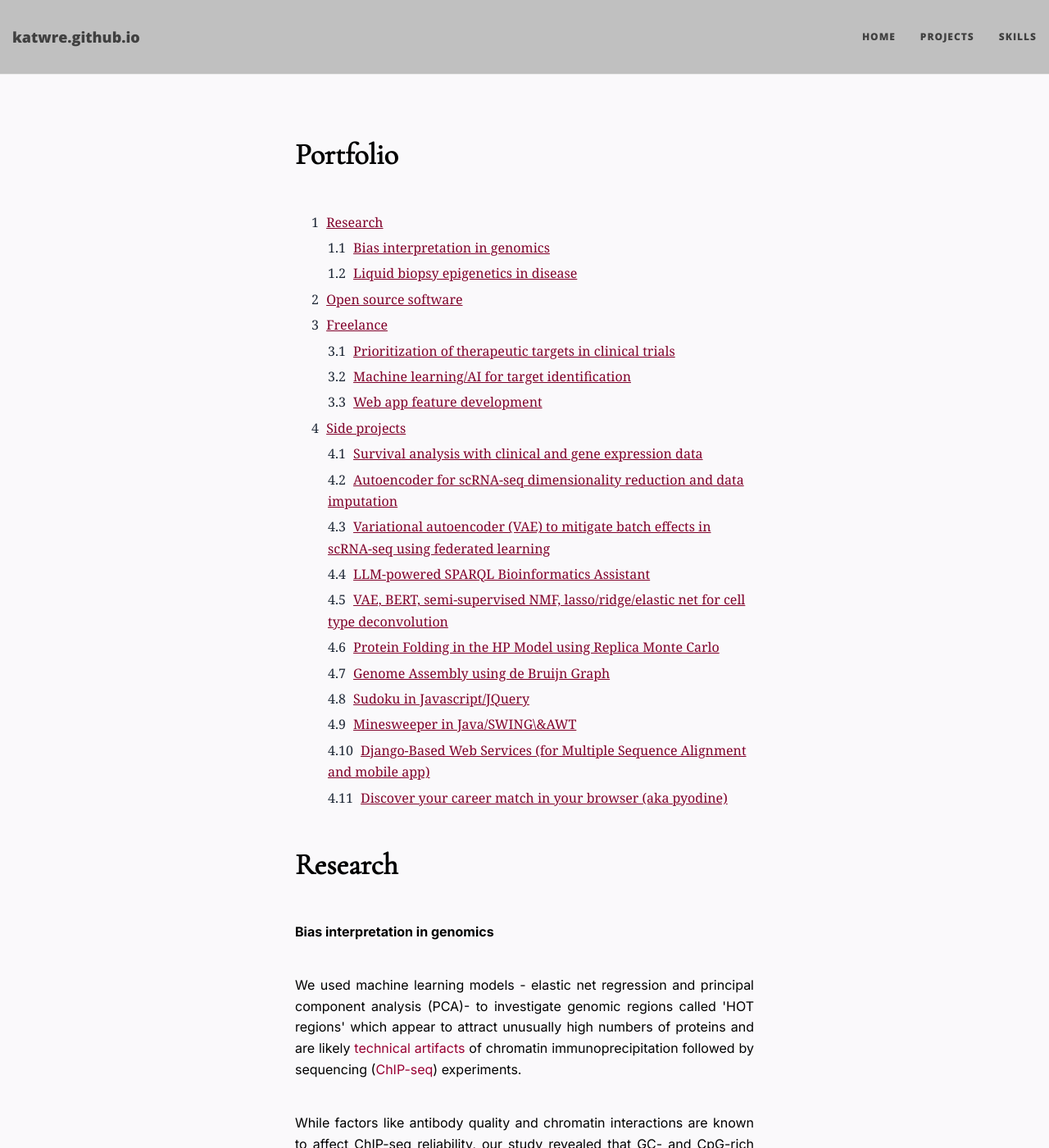
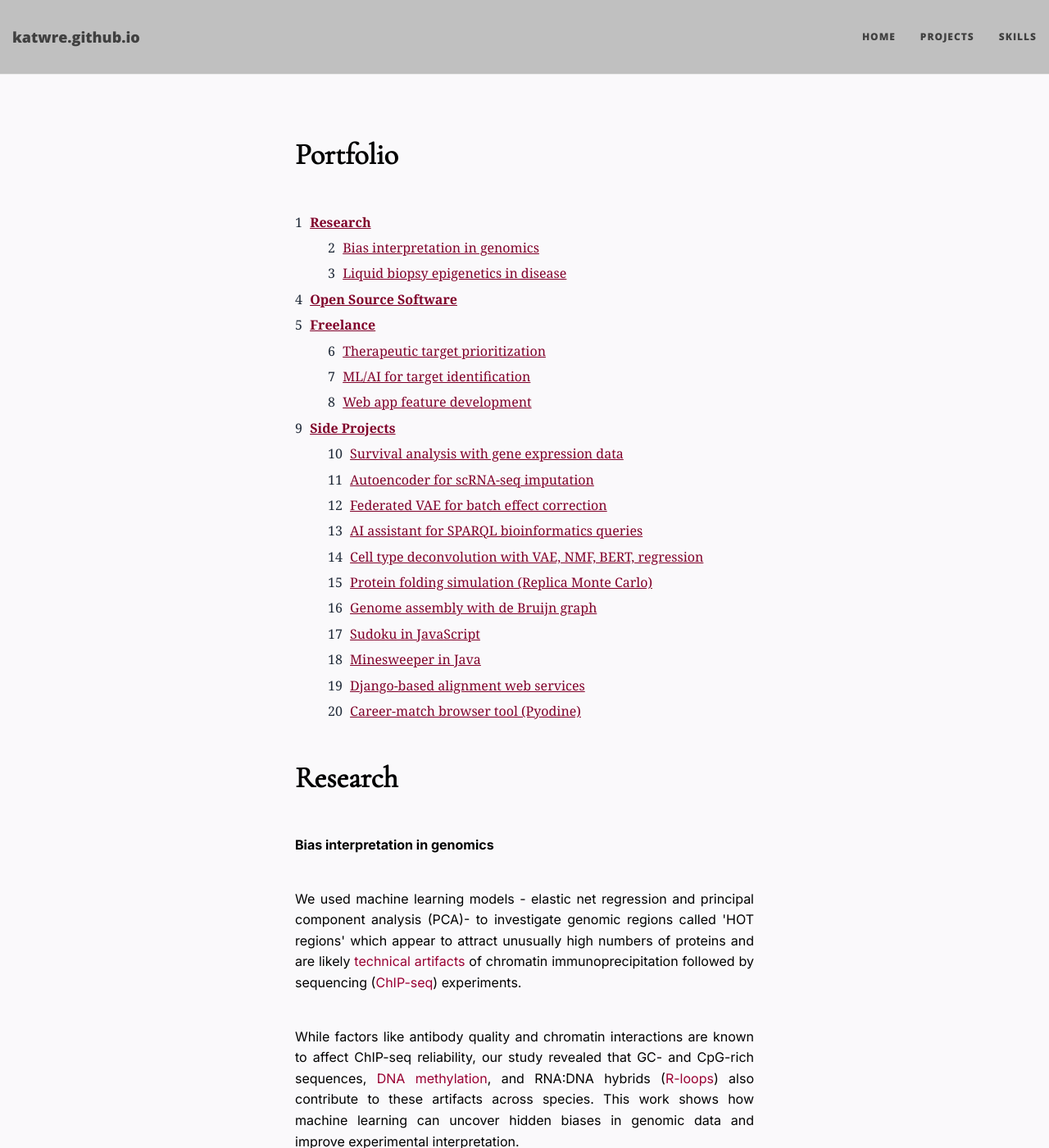
Before and after one commit to katwre/katwre.github.io, a Jekyll site: the page built from projects.md, in a window 1280 px wide and 1400 px high. Shown: the whole window at 82% size. Built offline with Jekyll 4.4.1, drawn with Linux system fonts in a browser that asks for light colours; nearby versions of some CDN libraries; a style sheet for code colours, icons or effects is not loaded.

Commit message:
Updated list fo contect in projects

```diff
--- a/projects.md
+++ b/projects.md
@@ -190,39 +190,44 @@ ol li a:hover {
 
 
 <div class="toc-wrapper">
-<ol class="toc-list">
-  <li>
-    <a href="#research">Research</a>
-    <ol>
-      <li><a href="#genomics">Bias interpretation in genomics</a></li>
-      <li><a href="#cfDNA">Liquid biopsy epigenetics in disease</a></li>
-    </ol>
-  </li>
-  <li><a href="#opensource">Open source software</a></li>
-  <li><a href="#freelance">Freelance</a>
-    <ol>
-      <li><a href="#target">Prioritization of therapeutic targets in clinical trials</a></li>
-      <li><a href="#mltarget">Machine learning/AI for target identification</a></li>
-      <li><a href="#igv">Web app feature development</a></li>
-    </ol>
-  </li>
-  <li><a href="#sideprojects">Side projects</a>
-  <ol>
-      <li><a href="#survival">Survival analysis with clinical and gene expression data</a></li>
-      <li><a href="#ae">Autoencoder for scRNA-seq dimensionality reduction and data imputation</a></li>
-      <li><a href="#vae_federated">Variational autoencoder (VAE) to mitigate batch effects in scRNA-seq using federated learning</a></li>
-      <li><a href="#llm">LLM-powered SPARQL Bioinformatics Assistant</a></li>
-      <li><a href="#deconvolution">VAE, BERT, semi-supervised NMF, lasso/ridge/elastic net for cell type deconvolution</a></li>
-      <li><a href="#rmc">Protein Folding in the HP Model using Replica Monte Carlo</a></li>
-      <li><a href="#debrujn">Genome Assembly using de Bruijn Graph</a></li>
-      <li><a href="#sudoku">Sudoku in Javascript/JQuery</a></li>
-      <li><a href="#minesweeper">Minesweeper in Java/SWING\&AWT</a></li>
-      <li><a href="#django">Django-Based Web Services (for Multiple Sequence Alignment and mobile app)</a></li>
-      <li><a href="#pyodine">Discover your career match in your browser (aka pyodine)</a></li>
-    </ol>
-  </li>
-</ol>
+<ul class="toc-list">
+    <li>
+      <strong><a href="#research">Research</a></strong>
+      <ul>
+        <li><a href="#genomics">Bias interpretation in genomics</a></li>
+        <li><a href="#cfDNA">Liquid biopsy epigenetics in disease</a></li>
+      </ul>
+    </li>
+    <li>
+      <strong><a href="#opensource">Open Source Software</a></strong>
+    </li>
+    <li>
+      <strong><a href="#freelance">Freelance</a></strong>
+      <ul>
+        <li><a href="#target">Therapeutic target prioritization</a></li>
+        <li><a href="#mltarget">ML/AI for target identification</a></li>
+        <li><a href="#igv">Web app feature development</a></li>
+      </ul>
+    </li>
+    <li>
+      <strong><a href="#sideprojects">Side Projects</a></strong>
+      <ul>
+        <li><a href="#survival">Survival analysis with gene expression data</a></li>
+        <li><a href="#ae">Autoencoder for scRNA-seq imputation</a></li>
+        <li><a href="#vae_federated">Federated VAE for batch effect correction</a></li>
+        <li><a href="#llm">AI assistant for SPARQL bioinformatics queries</a></li>
+        <li><a href="#deconvolution">Cell type deconvolution with VAE, NMF, BERT, regression</a></li>
+        <li><a href="#rmc">Protein folding simulation (Replica Monte Carlo)</a></li>
+        <li><a href="#debrujn">Genome assembly with de Bruijn graph</a></li>
+        <li><a href="#sudoku">Sudoku in JavaScript</a></li>
+        <li><a href="#minesweeper">Minesweeper in Java</a></li>
+        <li><a href="#django">Django-based alignment web services</a></li>
+        <li><a href="#pyodine">Career-match browser tool (Pyodine)</a></li>
+      </ul>
+    </li>
+</ul>
 </div>
+
 
 
 
```
